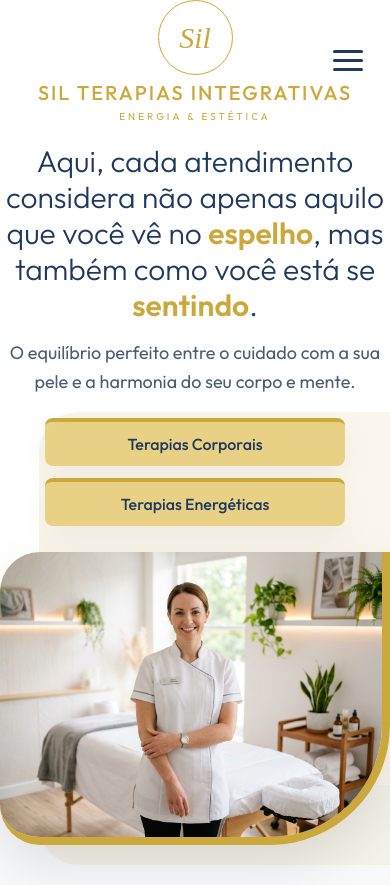
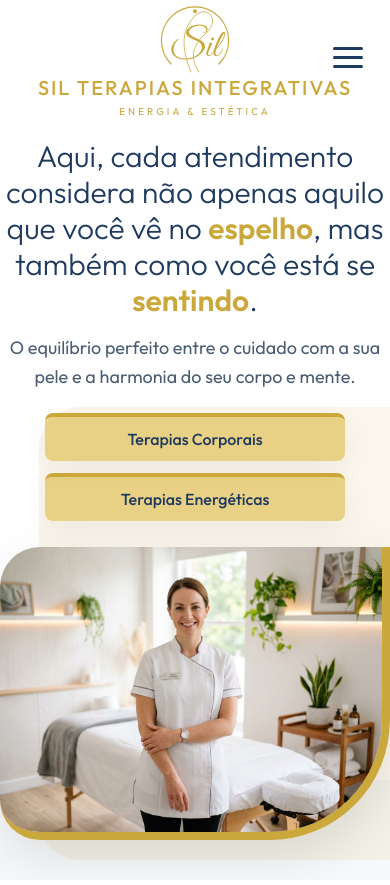
Before and after one commit to valmyrtavares/sil-estetica, a React (Vite) app: page / in a window 390 px wide. Built offline with nearby package versions, Linux system fonts and the light colour scheme.

Commit message:
feat: add responsive Header component and base global styles

```diff
--- a/src/Header.jsx
+++ b/src/Header.jsx
@@ -6,7 +6,18 @@ function Header() {
   return (
     <header className="header container">
       <div className="logo">
-        <div className="logo-icon">Sil</div>
+        <div className="logo-icon-svg">
+          <svg width="90" height="90" viewBox="0 0 100 100" xmlns="http://www.w3.org/2000/svg">
+            {/* Círculo incompleto */}
+            <path d="M 20 80 A 42 42 0 1 1 80 80" fill="none" stroke="var(--primary)" strokeWidth="1.5" strokeLinecap="round"/>
+            {/* Linha fluida representando energia/corpo */}
+            <path d="M 45 90 C 35 65, 30 40, 50 20 C 65 5, 85 25, 60 45 C 45 60, 45 75, 55 90" fill="none" stroke="var(--primary)" strokeWidth="1" strokeLinecap="round"/>
+            {/* Ponto de luz / mente */}
+            <circle cx="50" cy="14" r="2.5" fill="var(--primary)"/>
+            {/* Texto Sil */}
+            <text x="50" y="70" fontFamily="'Great Vibes', cursive" fontSize="48" fill="var(--primary)" textAnchor="middle">Sil</text>
+          </svg>
+        </div>
         <div className="logo-text">Sil Terapias Integrativas</div>
         <div className="logo-subtext">Energia & Estética</div>
       </div>
--- a/src/index.css
+++ b/src/index.css
@@ -1,4 +1,4 @@
-@import url('https://fonts.googleapis.com/css2?family=Outfit:wght@300;400;500;600;700&display=swap');
+@import url('https://fonts.googleapis.com/css2?family=Outfit:wght@300;400;500;600;700&family=Great+Vibes&display=swap');
 
 :root {
   --primary: #cba83b; /* Gold/Yellow */
@@ -53,19 +53,11 @@ ul {
   gap: 5px;
 }
 
-.logo-icon {
-  width: 60px;
-  height: 60px;
-  border-radius: 50%;
-  border: 1px solid var(--primary);
+.logo-icon-svg {
   display: flex;
+  justify-content: center;
   align-items: center;
-  justify-content: center;
-  color: var(--primary);
-  font-size: 24px;
-  font-weight: 300;
-  font-style: italic;
-  font-family: serif;
+  margin-bottom: -10px; /* puxar o texto um pouco pra cima */
 }
 
 .logo-text {
@@ -254,10 +246,9 @@ ul {
     justify-content: center;
   }
 
-  .logo-icon {
-    width: 75px;
-    height: 75px;
-    font-size: 30px;
+  .logo-icon-svg svg {
+    width: 80px;
+    height: 80px;
   }
 
   .logo-text {
```
